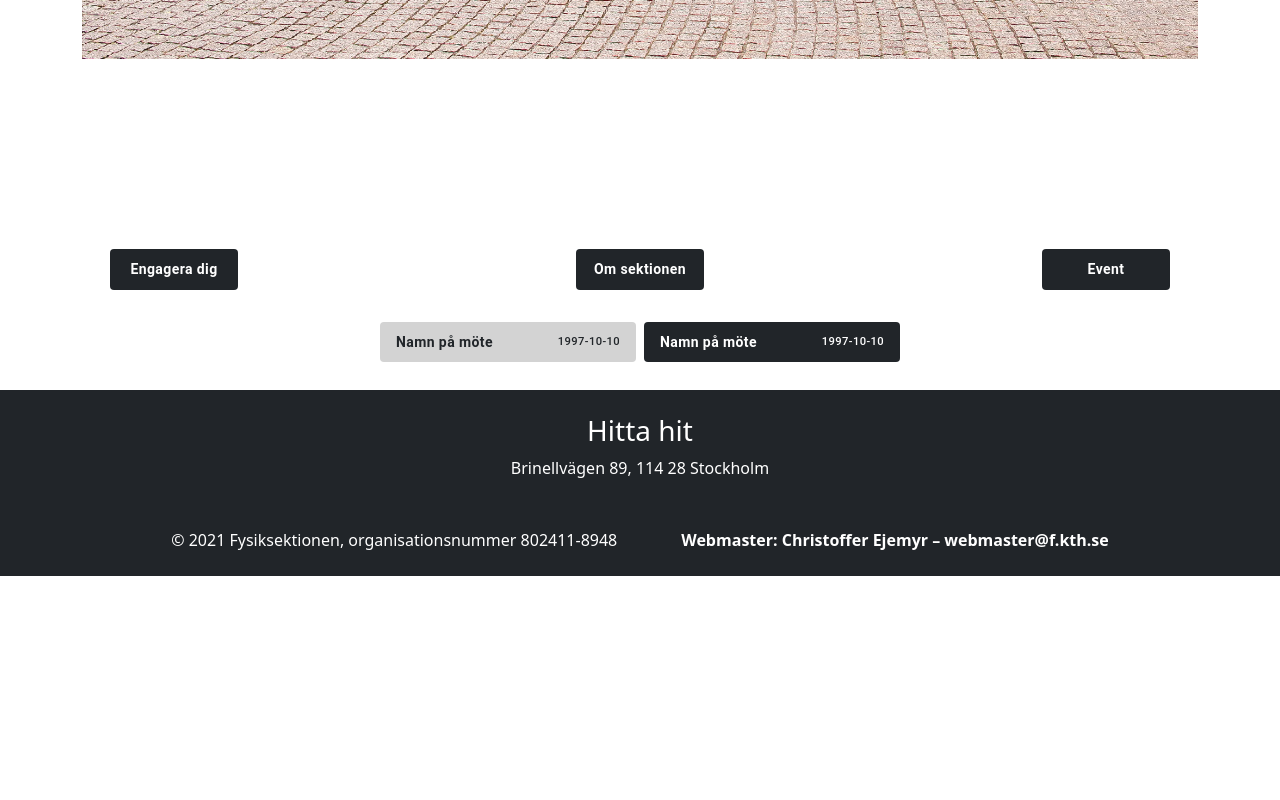
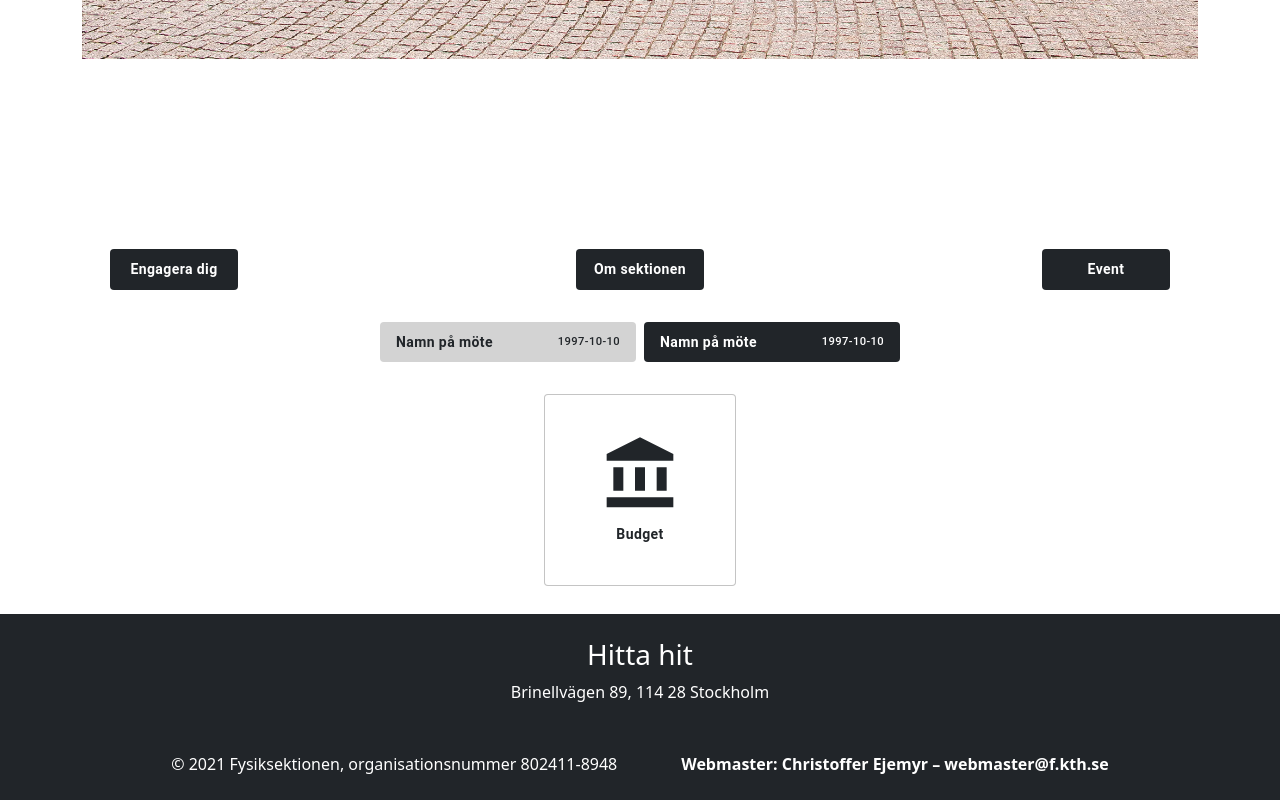
Before and after one commit to Fysiksektionen/Hemsida, a React (Create React App) app in the folder client/: page / in a window 1280 px wide. Shown: the part 731-1531 px from the top of the page. Before the commit the page ends 1307 px from the top, so only its background shows below. Built offline with nearby package versions, Linux system fonts and the light colour scheme.

Commit message:
added square button with big icon (without on-hover on icon)

```diff
--- a/client/src/components/FButton.tsx
+++ b/client/src/components/buttons/FButton.tsx
@@ -1,9 +1,10 @@
-import Reac from "react";
-import { Button } from "@material-ui/core";
+import React from "react";
+import { Button, SvgIconTypeMap } from "@material-ui/core";
+import { OverridableComponent } from "@material-ui/core/OverridableComponent";
 
-interface IFButtonProps {
+export interface IFButtonProps {
   text: String;
-  Icon?: React.ReactNode;
+  Icon?: OverridableComponent<SvgIconTypeMap<{}, "svg">>;
   version?: "light" | "dark";
   style?: React.CSSProperties | undefined;
 }
@@ -21,7 +22,7 @@ export default function FButton({ text, Icon, version="light", style } : IFButto
   return (
     <Button
       className={clr_string + " text-center px-3 py-2 m-1"}
-      endIcon={Icon}
+      endIcon={Icon ? <Icon/> : undefined}
       style={{
         minWidth: '8rem',
         textTransform: 'none',
--- a/client/src/components/FDateButton.tsx
+++ b/client/src/components/buttons/FDateButton.tsx
@@ -1,14 +1,12 @@
 import React from "react";
 import { Button } from "@material-ui/core";
+import { IFButtonProps } from "./FButton";
 
-interface IFButtonProps {
-  text: String;
+interface IFDateButtonProps extends IFButtonProps {
   date: String; // TODO: change to some sort of Date-object
-  version?: "light" | "dark";
-  style?: React.CSSProperties | undefined;
 }
 
-export default function FDateButton({ text, date, version="light", style } : IFButtonProps ) {
+export default function FDateButton({ text, date, version="light", style } : IFDateButtonProps ) {
   let clr_string: String = "";
   let bg_clr: "lightgray" | undefined;
   switch(version) {
--- /dev/null
+++ b/client/src/components/buttons/FLargeIconButton.tsx
@@ -0,0 +1,53 @@
+import React from "react";
+import { Button, SvgIconTypeMap } from "@material-ui/core";
+import { IFButtonProps } from "./FButton";
+import { OverridableComponent } from "@material-ui/core/OverridableComponent";
+
+
+interface IFLargeIconButtonProps extends IFButtonProps {
+  Icon: OverridableComponent<SvgIconTypeMap<{}, "svg">>;
+}
+
+export default function FLargeIconButton({ text, Icon, version="light", style } : IFLargeIconButtonProps ) {
+  var clr_string: String;
+  switch(version) {
+    case "light":
+      clr_string = "bg-white text-dark";
+      break;
+    case "dark":
+      clr_string = "bg-dark text-white";
+      break;
+  }
+  return (
+    <Button
+      className={clr_string + " text-center px-3 py-2 m-1"}
+      variant="outlined"
+      style={{
+        minWidth: '12rem',
+        minHeight: '12rem',
+        textTransform: 'none',
+        fontWeight: 'bold',
+        ...style
+      }}
+    >
+      <div
+        style={{
+          display: "flex",
+          flexDirection: "column",
+          justifyContent: "center",
+          alignItems: "center"
+        }}
+      >
+        <Icon
+          className="my-1"
+          style={{
+            fontSize: "5rem"
+          }}
+        />
+        <div className="my-1">
+          {text}
+        </div>
+      </div>
+    </Button>
+  );
+}
--- a/client/src/components/header.tsx
+++ b/client/src/components/header.tsx
@@ -1,5 +1,5 @@
 import React from 'react';
-import FButton from '../components/FButton';
+import FButton from './buttons/FButton';
 import { Search, Menu } from '@material-ui/icons';
 import logo from '../Fysiksektionen_logo.svg';
 import './header.css'
@@ -21,12 +21,12 @@ function Header() {
         <div>
           <FButton
             text="Menu"
-            Icon={<Menu/>}
+            Icon={Menu}
             style={{ float: "right" }}
           />
           <FButton
             text="Search"
-            Icon={<Search/>}
+            Icon={Search}
             version="dark"
             style={{ float: "right" }}
           />
--- a/client/src/pages/frontpage.tsx
+++ b/client/src/pages/frontpage.tsx
@@ -1,8 +1,9 @@
 import placeholder from '../placeholder.jpg'
 import React from 'react';
-import FButton from '../components/FButton';
-import { Menu, Search } from '@material-ui/icons';
-import FDateButton from '../components/FDateButton';
+import FButton from '../components/buttons/FButton';
+import { AccountBalance, Menu, Search } from '@material-ui/icons';
+import FDateButton from '../components/buttons/FDateButton';
+import FLargeIconButton from '../components/buttons/FLargeIconButton';
 
 
 function Frontpage() {
@@ -41,6 +42,15 @@ function Frontpage() {
         <FDateButton text="Namn på möte" date="1997-10-10"/>
         <FDateButton text="Namn på möte" date="1997-10-10" version="dark"/>
       </div>
+      <div
+        className="px-4 my-4"
+        style={{
+          display: "flex",
+          justifyContent: "center"
+        }}
+      >
+        <FLargeIconButton text="Budget" Icon={AccountBalance}/>
+      </div>
     </>
   )
 }
```
